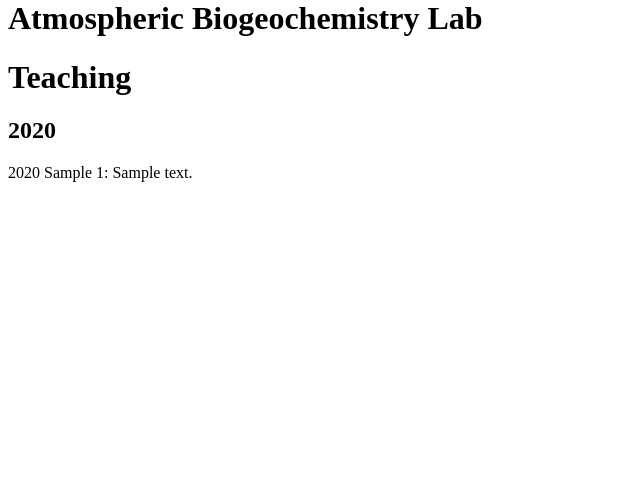
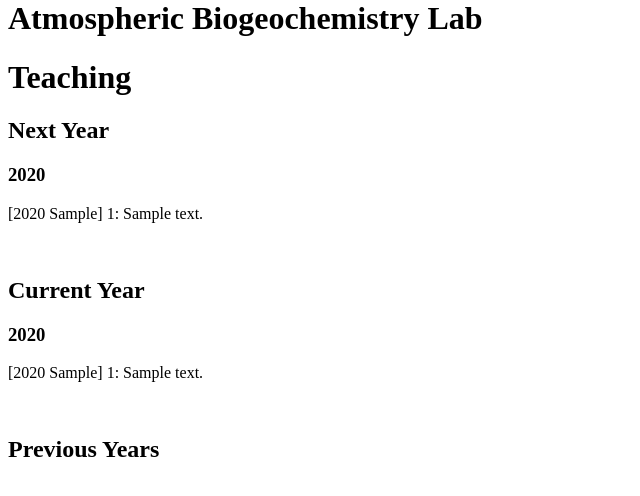
Before and after one commit to RHEW-Laborartory/lab_website, a Django app: template rhew_lab_site/teaching/templates/teaching/course_list.html in a window 1280 px wide. Shown: the part 21-517 px from the top of the page, without its empty margins (0-640 px from the left). Run offline with Django 3.2, Linux system fonts and the light colour scheme; the template is opened without the code that fills it: most values are stand-ins (such as "Sample title", 1, 10 or a date in 2020).

Commit message:
Courses now display under the proper headings (current, next, previous)

```diff
--- a/rhew_lab_site/teaching/templates/teaching/course_list.html
+++ b/rhew_lab_site/teaching/templates/teaching/course_list.html
@@ -6,14 +6,36 @@
 {% block content %}
     {{ block.super }}
     <h1>Teaching</h1>
-    {% for year in school_years %}
-    <h2>{{ year }}</h2>
-        {% for course in courses %}
-            {% if course.school_year == year %}
-                <!-- <hr> -->
-                <p>{{ course.semester_year }} {{ course.semester_season }}  {{ course.course_dept_num }}: {{ course.description }}</p>
+    <div>
+        <h2>Next Year</h2>
+        <h3>{{ next_school_year }}</h3>
+        {% for course in next_years_courses %}
+            <p>[{{ course.semester_year }} {{ course.semester_season }}]  {{ course.course_dept_num }}: {{ course.description }}</p>
+        {% endfor %}
+        <br>
+    </div>
+    <div>
+        <h2>Current Year</h2>
+        <h3>{{ current_school_year }}</h3>
+        {% for course in current_years_courses %}
+            <p>[{{ course.semester_year }} {{ course.semester_season }}]  {{ course.course_dept_num }}: {{ course.description }}</p>
+        {% endfor %}
+        <br>
+    </div>
+    <div>
+        <h2>Previous Years</h2>
+        {% for year in school_years %}
+            {% if year != current_school_year and year != next_school_year %}
+                <h3>{{ year }}</h3>
+            {% endif %}
+            {% for course in previous_years_courses %}
+                {% if course.school_year == year %}
+                    <p>[{{ course.semester_year }} {{ course.semester_season }}]  {{ course.course_dept_num }}: {{ course.description }}</p>
+                {% endif %}
+            {% endfor %}
+            {% if year != current_school_year and year != next_school_year %}
+                <br>
             {% endif %}
         {% endfor %}
-        <br>
-    {% endfor %}
+    </div>
 {% endblock %}
```
